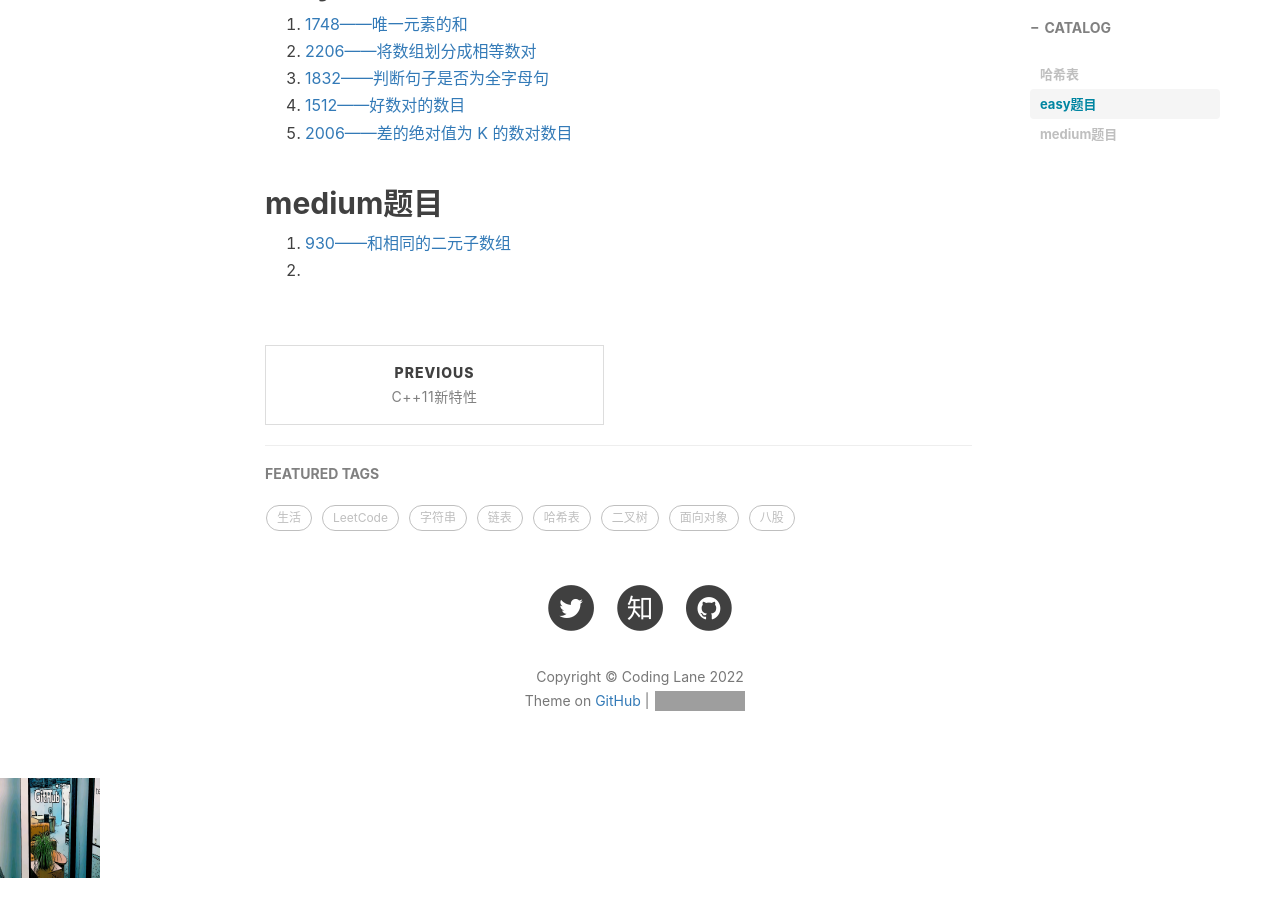
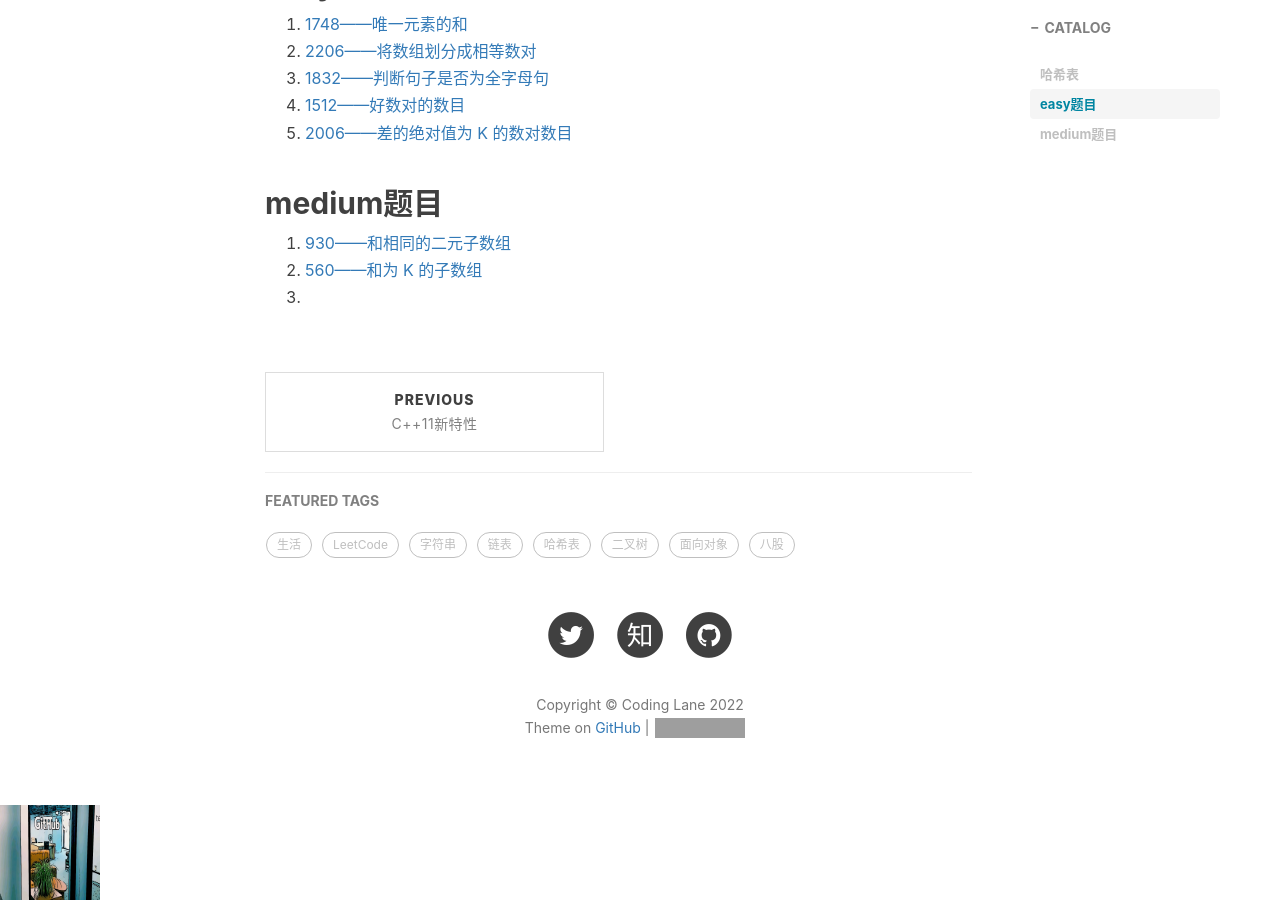
Before and after one commit to xie96808/xie96808.github.io, a Jekyll site: the page built from _posts/2022-05-22-刷题分类!.md, in a window 1280 px wide and 900 px high, scrolled down 792 px. Built offline with Jekyll 4.4.1, drawn with Linux system fonts in a browser that asks for light colours; nearby versions of some CDN libraries; comment, search, counter and statistics services are not loaded; before the commit the page ends 1670 px from its top, so only the background shows below that; grey boxes are pictures that could not be loaded.

Commit message:
Update 2022-05-22-刷题分类!.md

```diff
--- a/_posts/2022-05-22-刷题分类!.md
+++ b/_posts/2022-05-22-刷题分类!.md
@@ -30,4 +30,5 @@ tags:								#标签
 ## medium题目
 
 1. [930——和相同的二元子数组](https://leetcode.cn/problems/binary-subarrays-with-sum/)
-2.
+2. [560——和为 K 的子数组](https://leetcode.cn/problems/subarray-sum-equals-k/)
+3.
```
